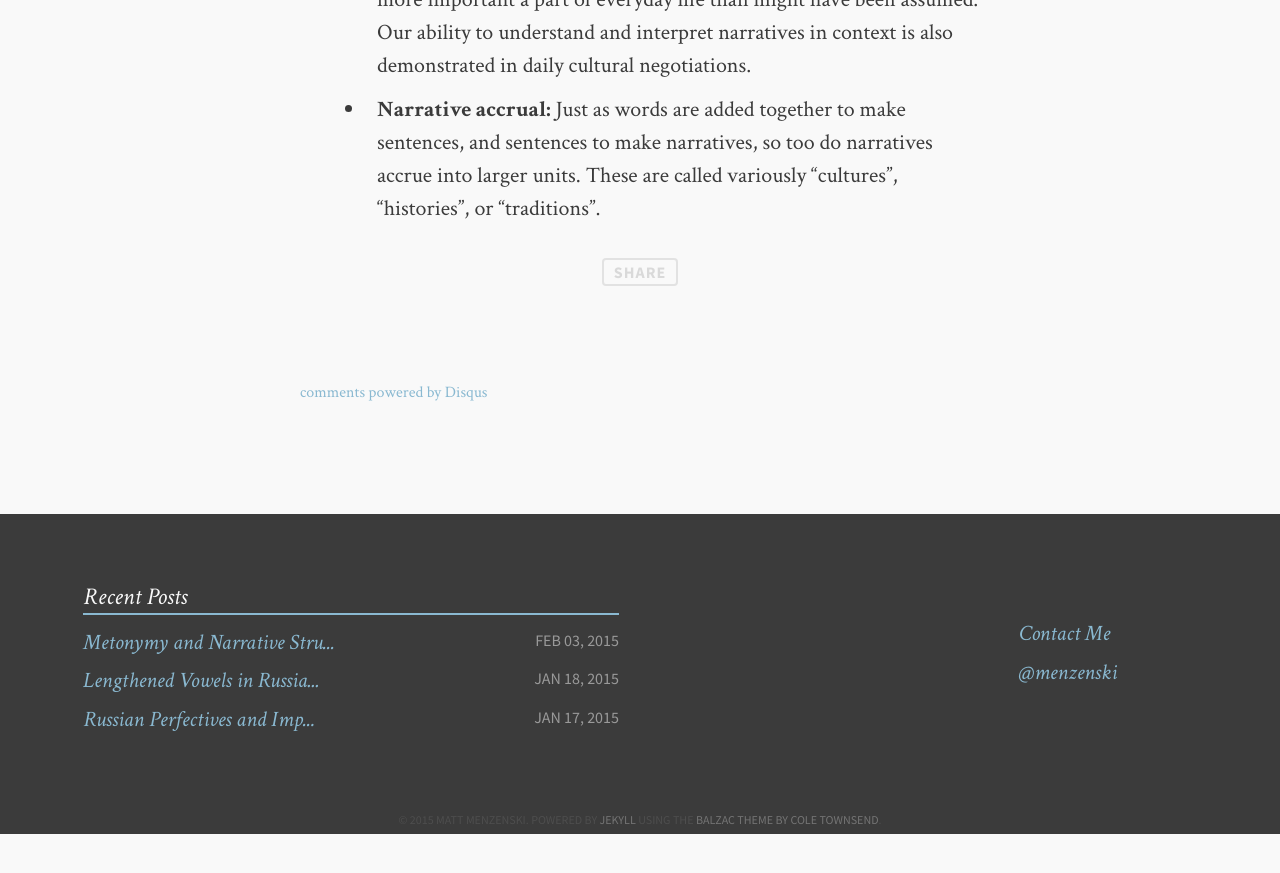
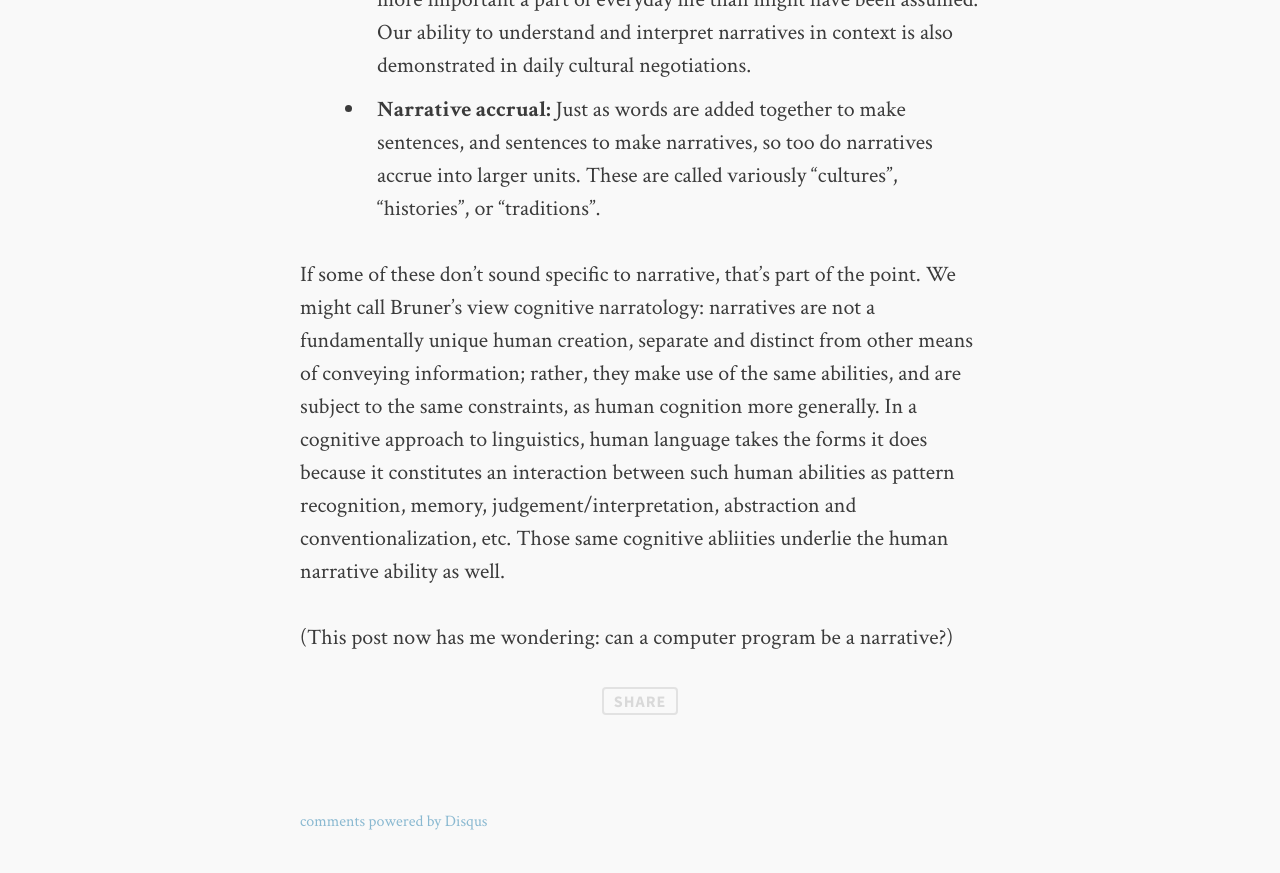
Before and after one commit to menzenski/menzenski.github.io, a Jekyll site: the page built from _posts/2015-02-03-Part-Whole-In-Narrative.md, in a window 1280 px wide and 900 px high, scrolled down 4978 px. Shown: the top 873 px of the window. Built offline with Jekyll 4.4.1, drawn with Linux system fonts in a browser that asks for light colours; comment, search, counter and statistics services are not loaded; before the commit the page ends 5812 px from its top, so only the background shows below that.

Commit message:
post is finished, I think

```diff
--- a/_posts/2015-02-03-Part-Whole-In-Narrative.md
+++ b/_posts/2015-02-03-Part-Whole-In-Narrative.md
@@ -126,3 +126,17 @@ for the 0s and 1s.
   sentences, and sentences to make narratives, so too do narratives
   accrue into larger units. These are called variously "cultures",
   "histories", or "traditions".
+
+If some of these don't sound specific to narrative, that's part of the
+point. We might call Bruner's view cognitive narratology: narratives
+are not a fundamentally unique human creation, separate and distinct
+from other means of conveying information; rather, they make use of
+the same abilities, and are subject to the same constraints, as human
+cognition more generally. In a cognitive approach to linguistics,
+human language takes the forms it does because it constitutes an
+interaction between such human abilities as pattern recognition,
+memory, judgement/interpretation, abstraction and conventionalization,
+etc. Those same cognitive abliities underlie the human narrative
+ability as well.
+
+(This post now has me wondering: can a computer program be a narrative?)
```
